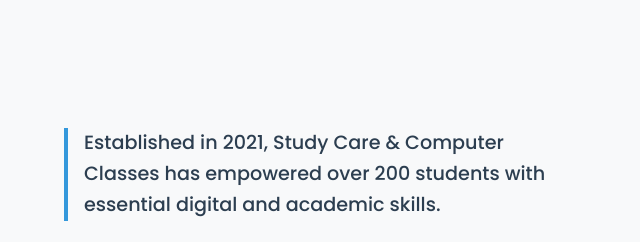
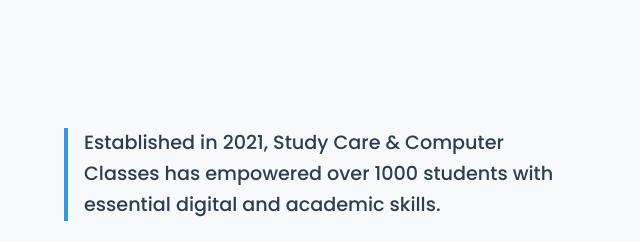
Before and after one commit to Omkarsharma30/sccc, a plain HTML site: page index.html in a window 1280 px wide. Shown: the part 1220-1462 px from the top of the page, 0-640 px from the left. Drawn offline with Linux system fonts and the light colour scheme.

Commit message:
Update index.html

```diff
--- a/index.html
+++ b/index.html
@@ -55,7 +55,7 @@
         </div>
         <div class="about-content">
             <div class="about-text">
-                <p class="highlight">Established in 2021, Study Care & Computer Classes has empowered over 200 students with essential digital and academic skills.</p>
+                <p class="highlight">Established in 2021, Study Care & Computer Classes has empowered over 1000 students with essential digital and academic skills.</p>
                 <p>Our mission is to provide affordable, quality education in both computer literacy and school subjects to build a smarter future. With ISO-certified infrastructure and experienced faculty, we offer the perfect environment for holistic learning.</p>
             </div>
             <div class="about-stats">
```
